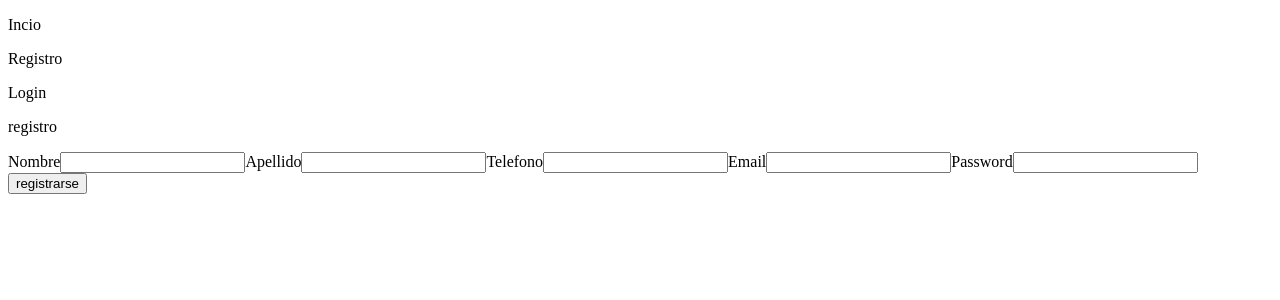
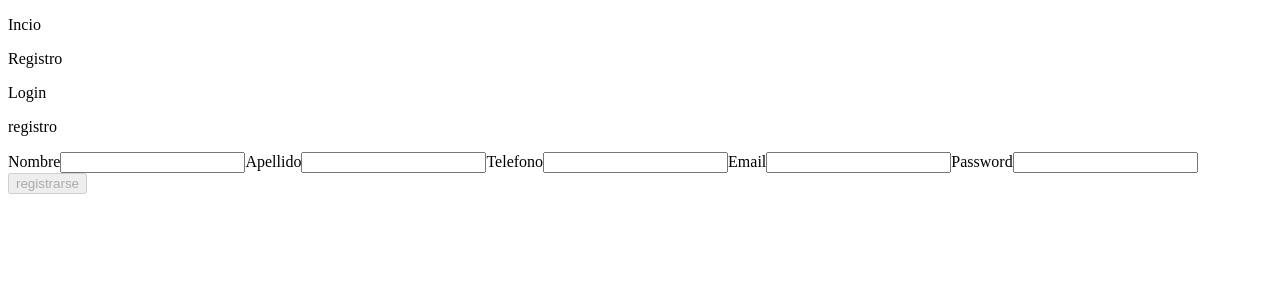
Before and after one commit to blicsi/angular-tp-3, an Angular app: page /register in a window 1280 px wide. Shown: the top 300 px of the page. Built offline with nearby package versions, Linux system fonts and the light colour scheme.

Commit message:
version 0.6 estable, falta arreglar login

```diff
--- a/src/app/pages/home/home.component.html
+++ b/src/app/pages/home/home.component.html
@@ -8,7 +8,7 @@
 
     </div>
 </div>
-<h1>NgFor ASync</h1>
+
 <div *ngFor="let producto of productosAsync | async">
     <p>{{producto.title}}</p>
     <p>{{producto.price}}</p>
--- a/src/app/pages/login/login.component.html
+++ b/src/app/pages/login/login.component.html
@@ -1,8 +1,14 @@
 <p>login</p>
 <form>
     <div>
-        <p>email</p><input type="email">
-        <p>password</p><input type="password">
+        <label>email</label>
+        <label *ngIf="myForm.get('email')?.errors"> el campo es obligaotorio</label>
+        <input type="email" formControlName="email">
+
+        <label>clave</label>
+        <label *ngIf="myForm.get('clave')?.errors">el campo es obligaotorio</label>
+        <input type="password" formControlName="clave">
+
     </div>
     <button type="submit">login</button>
 </form>
--- a/src/app/pages/login/login.component.ts
+++ b/src/app/pages/login/login.component.ts
@@ -1,4 +1,5 @@
 import { Component, OnInit } from '@angular/core';
+import { FormBuilder, FormGroup, Validators } from '@angular/forms';
 
 @Component({
   selector: 'app-login',
@@ -7,7 +8,16 @@ import { Component, OnInit } from '@angular/core';
 })
 export class LoginComponent implements OnInit {
 
-  constructor() { }
+  myForm:FormGroup
+
+  constructor(
+    private fb:FormBuilder
+  ) {
+    this.myForm=this.fb.group({
+      email:["",[Validators.required]],
+      clave:["",[Validators.required]]
+    })
+  }
 
   ngOnInit(): void {
   }
--- a/src/app/pages/registro/registro.component.html
+++ b/src/app/pages/registro/registro.component.html
@@ -1,21 +1,27 @@
 <p>registro</p>
 <form [formGroup]="myForm" (ngSubmit)="registrarse()">
   <div>
+
     <label>Nombre</label>
     <p *ngIf="myForm.get('nombre')?.errors && myForm.get('nombre')?.dirty">el campo es obligaotorio</p>
     <input type="text" formControlName="nombre" />
+
     <label>Apellido</label>
     <p *ngIf="myForm.get('apellido')?.errors && myForm.get('apellido')?.dirty">el campo es obligaotorio</p>
     <input type="text" formControlName="apellido" />
+
     <label>Telefono</label>
     <p *ngIf="myForm.get('telefono')?.errors && myForm.get('telefono')?.dirty">el campo es obligaotorio</p>
     <input type="text" formControlName="telefono" />
+
     <label>Email</label>
-    <p *ngIf="myForm.get('correo')?.errors && myForm.get('correo')?.dirty">el campo es obligaotorio</p>
-    <input type="email" FormControlName="correo" />
+    <p *ngIf="myForm.get('email')?.errors && myForm.get('email')?.dirty">el campo es obligaotorio</p>
+    <input type="text" FormControlName="email" />
+
     <label>Password</label>
     <p *ngIf="myForm.get('clave')?.errors && myForm.get('clave')?.dirty">el campo es obligaotorio</p>
-    <input type="password" FOrmControlName="clave" />
+    <input type="text" FOrmControlName="clave" />
+
   </div>
-  <button type="submit">registrarse</button>
+  <button type="submit" [disabled]="myForm.invalid">registrarse</button>
 </form>
--- a/src/app/pages/registro/registro.component.ts
+++ b/src/app/pages/registro/registro.component.ts
@@ -15,9 +15,10 @@ export class RegistroComponent implements OnInit {
     this.myForm=this.fb.group({
       nombre:["",[Validators.required]],
       apellido:["",[Validators.required]],
-      correo:["",[Validators.required]],
-      clave:["",[Validators.required]],
-      telefono:["",[Validators.required]]
+      telefono:["",[Validators.required]],
+      email:["",[Validators.required]],
+      clave:["",[Validators.required]]
+
     })
   }
   registrarse(){
```
